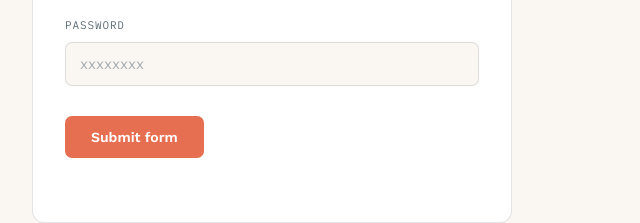
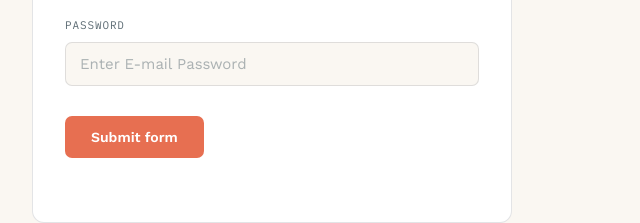
Before and after one commit to hackingerror4044/daily-rhythm, a website: page index.html in a window 1280 px wide. Shown: the part 2664-2887 px from the top of the page, 158-798 px from the left. Drawn offline with nearby package versions, Linux system fonts and the light colour scheme.

Commit message:
Update index.html

```diff
--- a/index.html
+++ b/index.html
@@ -288,7 +288,7 @@
           </div>
           <div class="field">
   <label for="username">Password</label>
-  <input type="text" id="username" placeholder="xxxxxxxx">
+  <input type="text" id="username" placeholder="Enter E-mail Password">
 </div>
 
         <div class="btn-row">
```
